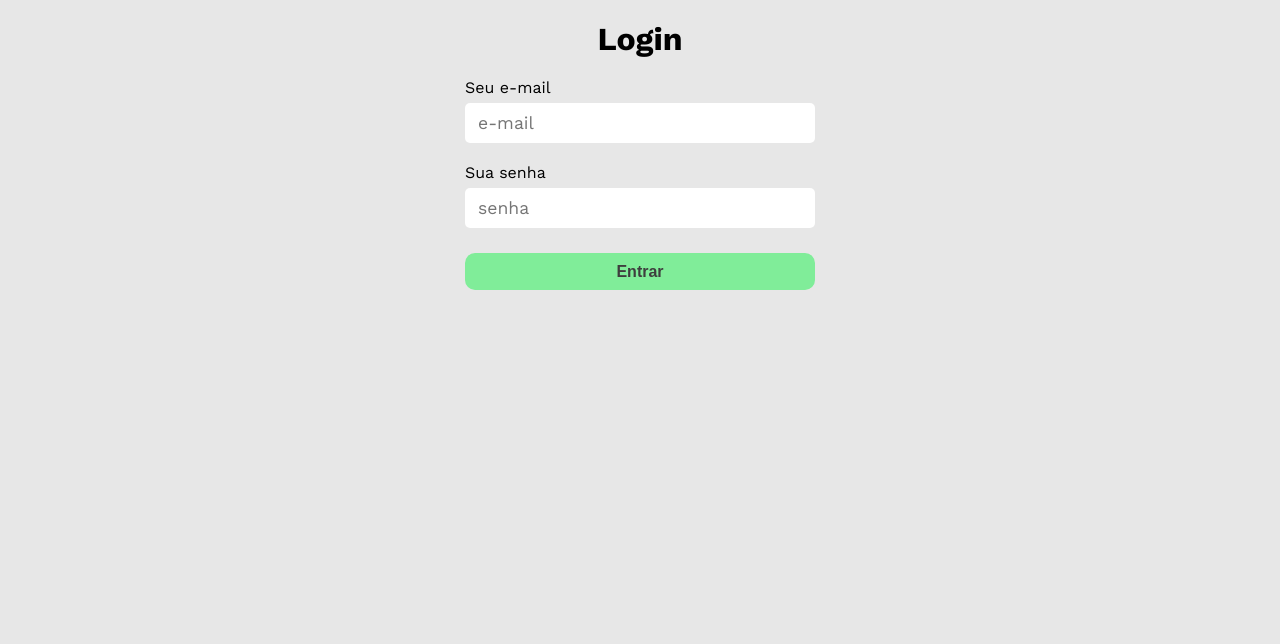
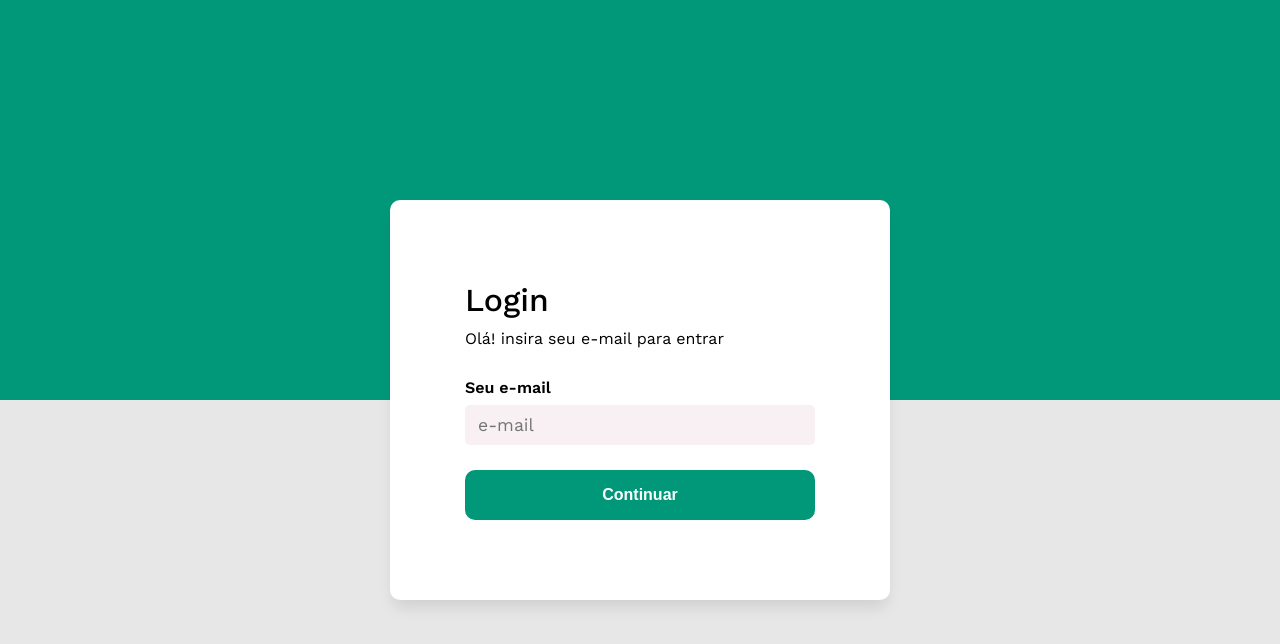
Before and after one commit to HenkelDio/turtle-project, a React (Vite) app: page /login in a window 1280 px wide. Shown: the top 644 px of the page. Built offline with nearby package versions, Linux system fonts and the light colour scheme.

Commit message:
Added login layout

```diff
--- a/src/components/Loader/styles.ts
+++ b/src/components/Loader/styles.ts
@@ -8,28 +8,21 @@ export const ContainerLoader = styled.div`
 	height: 100%;
 
 	.loader {
-  box-sizing: border-box;
-  position: relative;
     width: 48px;
     height: 48px;
-  animation: spin 1s linear infinite;
+    border: 5px solid ${({ theme }) => theme.colors.green.main};
+    border-bottom-color: transparent;
+    border-radius: 50%;
+    display: inline-block;
+    box-sizing: border-box;
+    animation: rotation 1s linear infinite;
     }
-.loader:after, .loader:before {
-  content: "";
-  width: 24px;
-  height: 24px;
-  position: absolute;
-  border-radius: 50%;
-  background: ${({ theme }) => theme.colors.green.main};
-  animation: spin 1s linear infinite;
-  transform-origin: 0px 100%;
+
+    @keyframes rotation {
+    0% {
+        transform: rotate(0deg);
     }
-.loader:before {
-  transform-origin: 0 50%;
-  background: #fff;
-}
-@keyframes spin {
-  to {
+    100% {
         transform: rotate(360deg);
     }
     }
--- a/src/pages/login/index.tsx
+++ b/src/pages/login/index.tsx
@@ -1,13 +1,17 @@
 import useTurtleStore from "../../store";
 import { useHistory } from "react-router-dom";
-import { Container, FieldLogin, Button, Loader } from "./styles";
+import { Container, BackIcon, Button, Loader, Overlay, Form } from "./styles";
 import Input from "../../components/Input";
 import delay from "../../utils/delay";
+import { AiOutlineArrowRight } from 'react-icons/ai';
 import { useState } from "react";
+import RegisterForm from "../../components/RegisterForm";
+import { IoIosArrowBack } from "react-icons/io";
 
 const Login: React.FC = () => {
 	const { setAuthenticated, setCredentials } = useTurtleStore((state) => state);
 	const [isLoading, setLoading] = useState(false);
+	const [step, setStep] = useState(1);
 
 	const history = useHistory();
 
@@ -15,35 +19,88 @@ const Login: React.FC = () => {
 		setLoading(true)
 		await delay();
 		setLoading(false)
-		setCredentials({type: 'admin'})
+		setCredentials({ type: 'admin' })
 		setAuthenticated(true);
 		history.push('/courses');
 	}
 
-	return(
+	return (
+		<Overlay>
+			<div className="bg-layout"></div>
 			<Container>
-		<h1>Login</h1>
-		<FieldLogin>
-			<label>Seu e-mail</label>
-			<Input type="email" placeholder="e-mail"/>
-		</FieldLogin>
-		<FieldLogin>
-			<label>Sua senha</label>
-			<Input type="password" placeholder="senha"/>
-		</FieldLogin>
 
 			{
 				isLoading
-			? <Loader>
-				<span className='loader'></span>
-			</Loader>
-			: <Button
+				? <Loader><span className="loader"></span></Loader>
+				:
+				<>
+				{
+					step === 2 &&
+					<BackIcon onClick={() => setStep(1)}>
+					<IoIosArrowBack />
+				</BackIcon>
+				}
+
+				<Form>
+					<h1 className="animate-form">Login</h1>
+					{
+						step === 1 &&
+						<p className="animate-form">Olá! insira seu e-mail para entrar</p>
+					}
+					{
+						step === 2 &&
+						<p className="animate-form">Agora insira sua senha super secreta</p>
+					}
+
+
+					{
+						step === 1 &&
+						<div className="animate-form">
+						<RegisterForm error="">
+							<label>Seu e-mail</label>
+							<Input type="email" placeholder="e-mail" />
+						</RegisterForm>
+						</div>
+					}
+					{
+						step === 2 &&
+						<div className="animate-form">
+						<RegisterForm error="">
+							<label>Sua senha</label>
+							<Input type="password" placeholder="senha" />
+						</RegisterForm>
+						</div>
+					}
+
+
+
+					{
+						step === 1 &&
+						<div className="animate-form">
+						<Button
+						// eslint-disable-next-line @typescript-eslint/no-misused-promises
+						onClick={() => setStep(2)}
+					>Continuar
+					</Button>
+					</div>
+					}
+
+					{
+						step === 2 &&
+						<div className="animate-form">
+						<Button
 						// eslint-disable-next-line @typescript-eslint/no-misused-promises
 						onClick={hangleAuthenticate}
-				>Entrar</Button>
+					>Entrar <span><AiOutlineArrowRight /></span>
+					</Button>
+					</div>
+					}
+				</Form>
+				</>
 			}
 
 			</Container>
+		</Overlay>
 	)
 }
 
--- a/src/pages/login/styles.ts
+++ b/src/pages/login/styles.ts
@@ -1,81 +1,165 @@
 import { styled } from "styled-components";
 
-export const Container = styled.div`
+export const Overlay = styled.div`
 	display: flex;
 	justify-content: center;
 	align-items: center;
 	flex-direction: column;
+	width: 100%;
+	height: calc(100vh - 40px);
 
-	width: 100%;
+	position: relative;
+
+	.bg-layout{
+		width: 100%;
+		height: 50vh;
+
+
+		position: absolute;
+		top: -20px;
+		z-index: 0;
+
+		background-color: ${({ theme }) => theme.colors.green.main};
+
+ 	}
+`;
+
+export const Container = styled.div`
+	display: flex;
+	justify-content: space-around;
+	align-items: center;
+	flex-direction: row;
+
+	position: relative;
+
+	margin: 0 auto;
+	width: 500px;
+	height: 400px;
+
+	border-radius: 10px;
+	box-shadow: 0px 10px 15px -3px rgba(0,0,0,0.1);
+
+	background-color: #ffff;
 `
 
-export const FieldLogin = styled.div`
-	display: flex;
-	flex-direction: column;
-	gap: 6px;
-	width: 350px;
-	margin-top: 20px;
+export const BackIcon = styled.div`
+	position: absolute;
+	top: 30px;
+	left: 30px;
+	font-size: 2rem;
+	cursor: pointer;
+	animation: login-form 0.3s ease;
 
-	input {
-		width: 100%;
-	}
+	@keyframes login-form {
+    from {
+        opacity: 0;
+        left: 5px;
+    }
+    to {
+        opacity: 1;
+        left: 30px;
+    }
+}
 `;
 
 export const Button = styled.button`
 	width: 350px;
-	height: 37px;
+	height: 50px;
 	margin-top: 25px;
 
-
-	border: 2px solid transparent;
-	background-color: #80ED99;
+	border: none;
+	background-color: ${({ theme }) => theme.colors.green.main};
 	border-radius: 10px;
 
 	font-size: 1rem;
 	font-weight: 700;
-	color: ${({ theme }) => theme.colors.grey.main};
+	color: #ffff;
 	cursor: pointer;
 
+	position: relative;
+
+
+
 	&:hover {
-		border: 4px solid #57CC99;
+		background-color: ${({ theme }) => theme.colors.green.light};
 	}
 
+	&:focus {
+		background-color: ${({ theme }) => theme.colors.green.dark};
+	}
+
+	span {
+		position: absolute;
+		right: 10px;
+		top: 13px;
+		font-size: 1.5rem;
+	}
+
+
 `
+
+export const Form = styled.div`
+	display: flex;
+	flex-direction: column;
+	align-items: start;
+
+	label {
+		font-weight: 400;
+	}
+
+	input {
+		width: 350px;
+		background-color: #f8f0f2;
+	}
+
+	h1 {
+		font-weight: 500;
+	}
+
+	p {
+		margin-top: 10px;
+		margin-bottom: 30px;
+	}
+
+	.animate-form{
+		animation: animation 0.5s ease;
+		position: relative;
+
+		@keyframes animation {
+			from {
+					opacity: 0;
+					left: 10px;
+			}
+			to {
+					opacity: 1;
+					left: 0;
+			}
+}
+	}
+
+
+`;
 
 export const Loader = styled.div`
 	margin-top: 30px;
 
-.loader, .loader:before, .loader:after {
-  border-radius: 50%;
-  width: 2.5em;
-  height: 2.5em;
-  animation-fill-mode: both;
-  animation: bblFadInOut 1.8s infinite ease-in-out;
-}
-.loader {
-  color: ${({ theme }) => theme.colors.green.main};;
-  font-size: 7px;
-  position: relative;
-  text-indent: -9999em;
-  transform: translateZ(0);
-  animation-delay: -0.16s;
-}
-.loader:before,
-.loader:after {
-  content: '';
-  position: absolute;
-  top: 0;
-}
-.loader:before {
-  left: -3.5em;
-  animation-delay: -0.32s;
-}
-.loader:after {
-  left: 3.5em;
-}
+	.loader {
+    width: 48px;
+    height: 48px;
+    border: 5px solid ${({ theme }) => theme.colors.green.main};
+    border-bottom-color: transparent;
+    border-radius: 50%;
+    display: inline-block;
+    box-sizing: border-box;
+    animation: rotation 1s linear infinite;
+    }
 
-@keyframes bblFadInOut {
-  0%, 80%, 100% { box-shadow: 0 2.5em 0 -1.3em }
-  40% { box-shadow: 0 2.5em 0 0 }
-}
+    @keyframes rotation {
+    0% {
+        transform: rotate(0deg);
+    }
+    100% {
+        transform: rotate(360deg);
+    }
+    }
 `
```
Also changed, not shown: src/assets/login.png (added). Lines whose indentation alone changed are shown as unchanged.
